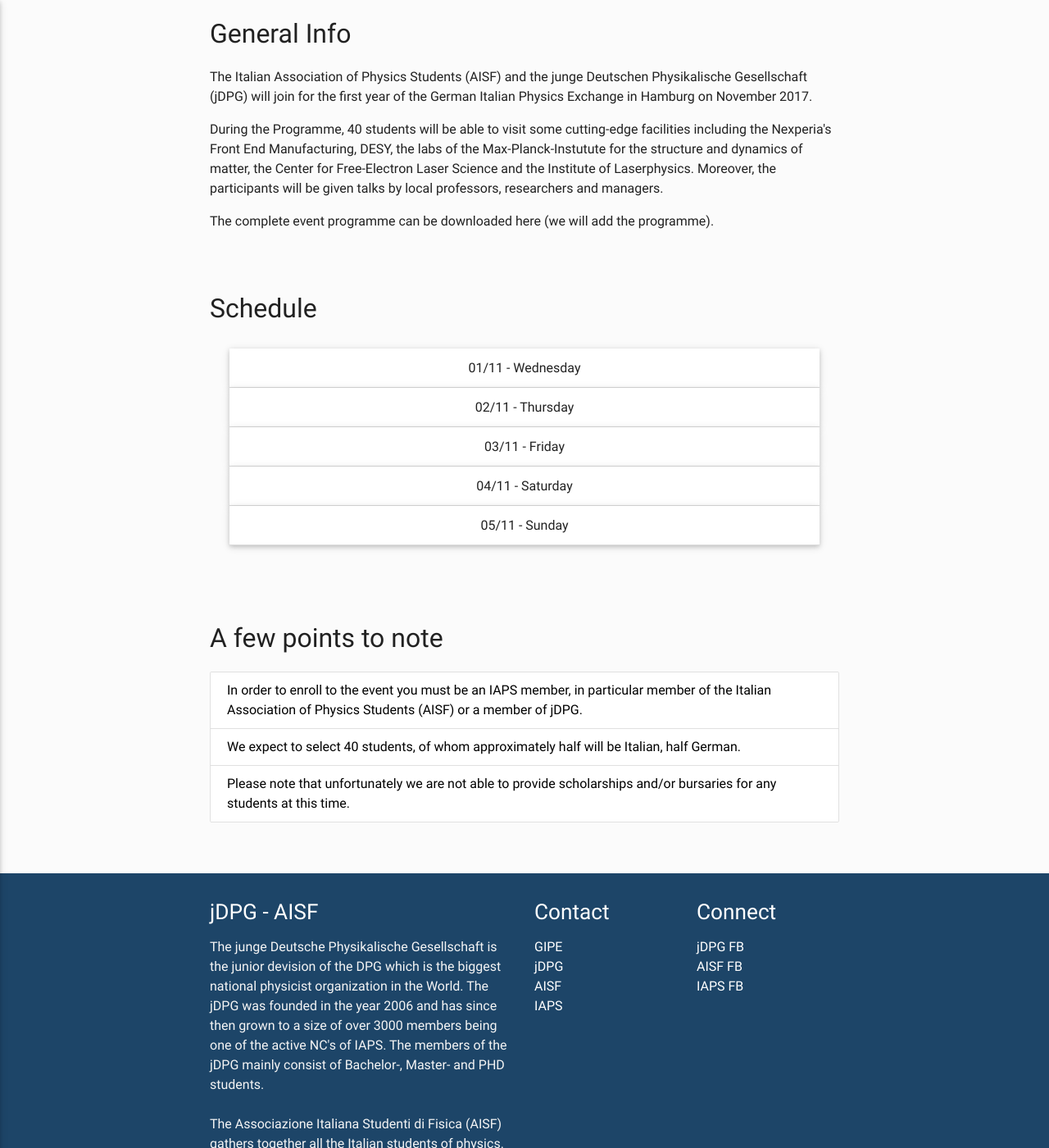
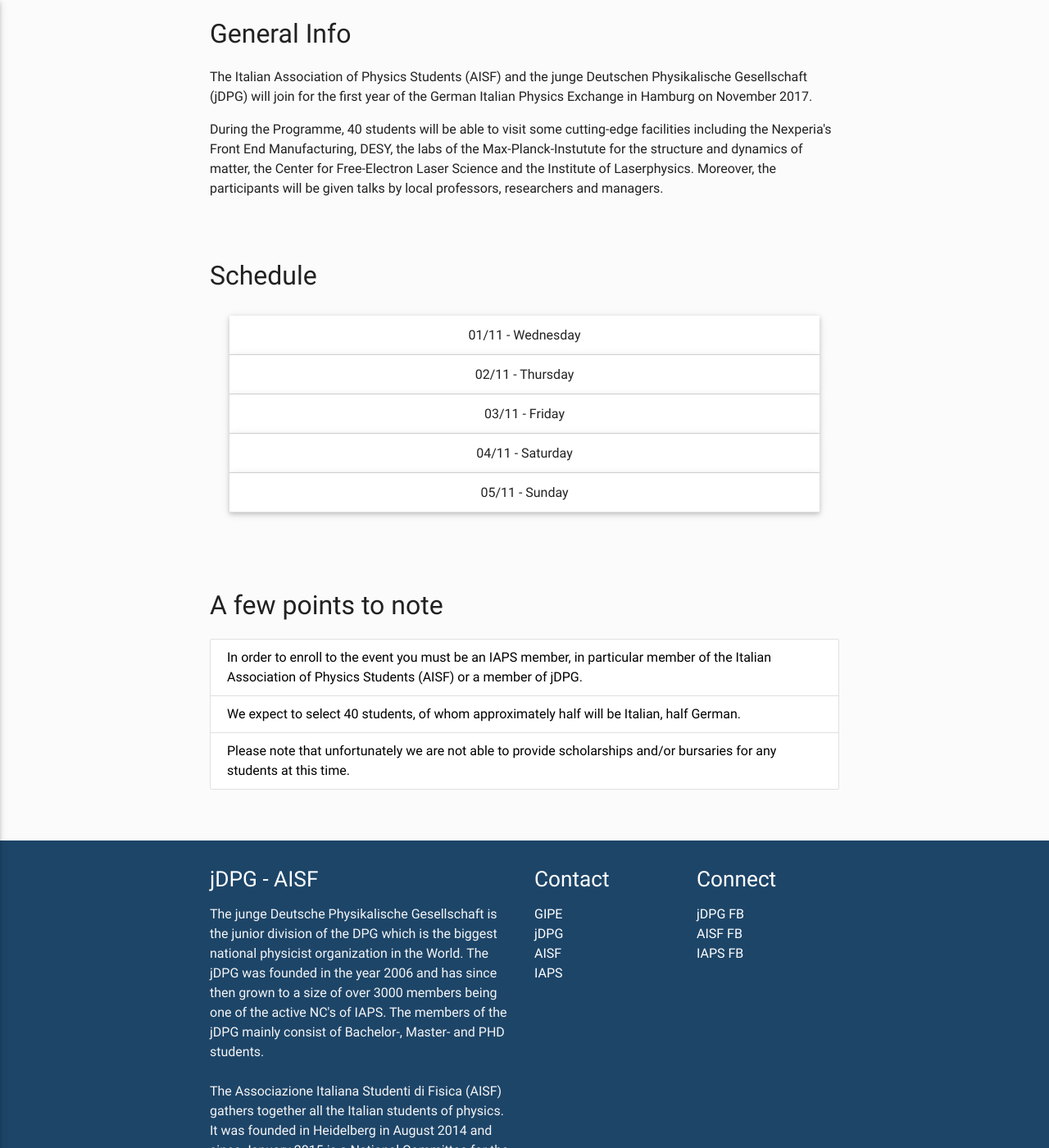
Before and after one commit to eligara/gipe, a Jekyll site: the page built from programme.html, in a window 1280 px wide and 1400 px high, scrolled down 345 px. Shown: the whole window at 82% size. Built offline with Jekyll 4.4.1, drawn with Linux system fonts in a browser that asks for light colours; nearby versions of some CDN libraries.

Commit message:
footer and programme

```diff
--- a/_data/footer.yml
+++ b/_data/footer.yml
@@ -1,5 +1,5 @@
 title: jDPG - AISF
-descr: The junge Deutsche Physikalische Gesellschaft is the junior devision of the DPG which is the biggest national physicist organization in the World. The jDPG was founded in the year 2006 and has since then grown to a size of over 3000 members being one of the active NC's of IAPS. The members of the jDPG mainly consist of Bachelor-, Master- and PHD students.<br><br>
+descr: The junge Deutsche Physikalische Gesellschaft is the junior division of the DPG which is the biggest national physicist organization in the World. The jDPG was founded in the year 2006 and has since then grown to a size of over 3000 members being one of the active NC's of IAPS. The members of the jDPG mainly consist of Bachelor-, Master- and PHD students.<br><br>
  The Associazione Italiana Studenti di Fisica (AISF) gathers together all the Italian students of physics. It was founded in Heidelberg in August 2014 and since January 2015 is a National Committee for the International Associazion of Physics Students (IAPS).
 
 contact:
--- a/_data/programme.yml
+++ b/_data/programme.yml
@@ -2,8 +2,7 @@ info: "The Italian Association of Physics Students (AISF) and the junge Deutsche
 </p><p>
 During the Programme, 40 students will be able to visit some cutting-edge facilities including the Nexperia's Front End Manufacturing, DESY, the labs of the Max-Planck-Instutute for the structure and dynamics of matter, the Center for Free-Electron Laser Science and the Institute of Laserphysics.
 Moreover, the participants will be given talks by local professors, researchers and managers.
-</p><p>
-The complete event programme can be downloaded here (we will add the programme)."
+</p><p>"
 
 last_update: 05/06/17
 
@@ -29,7 +28,7 @@ schedule:
       - hour: "9:00 - 12:00"
         descr: "Nexperia's Front End Manufacturing facility"
       - hour: "12:00 - 13:00"
-        descr: "Lunch at NExperia"
+        descr: "Lunch at Nexperia"
       - hour: "14:00 - 15:00"
         descr: "Guest lecture on astrophysics"
       - hour: "15:00 - 17:00"
```
